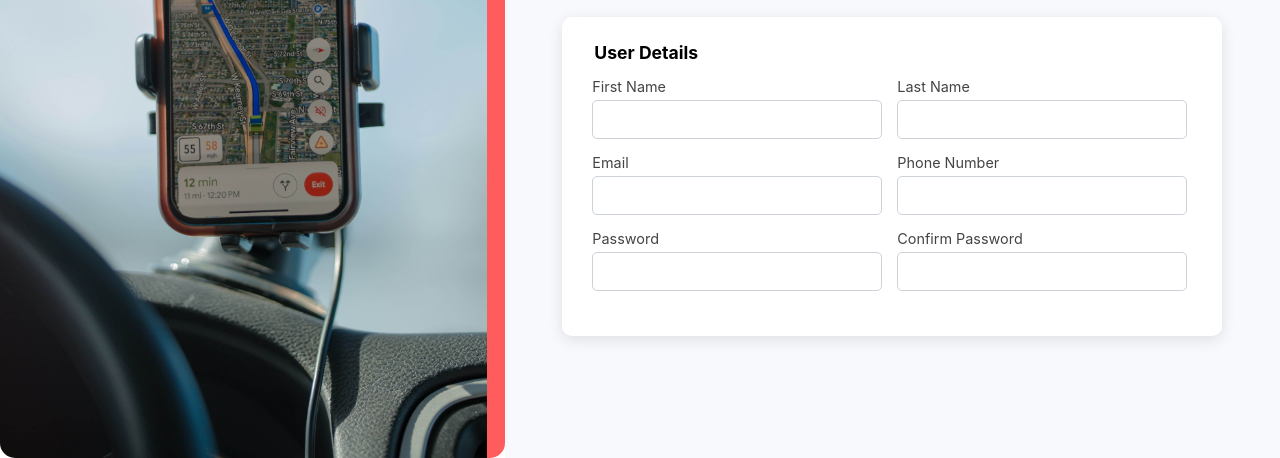
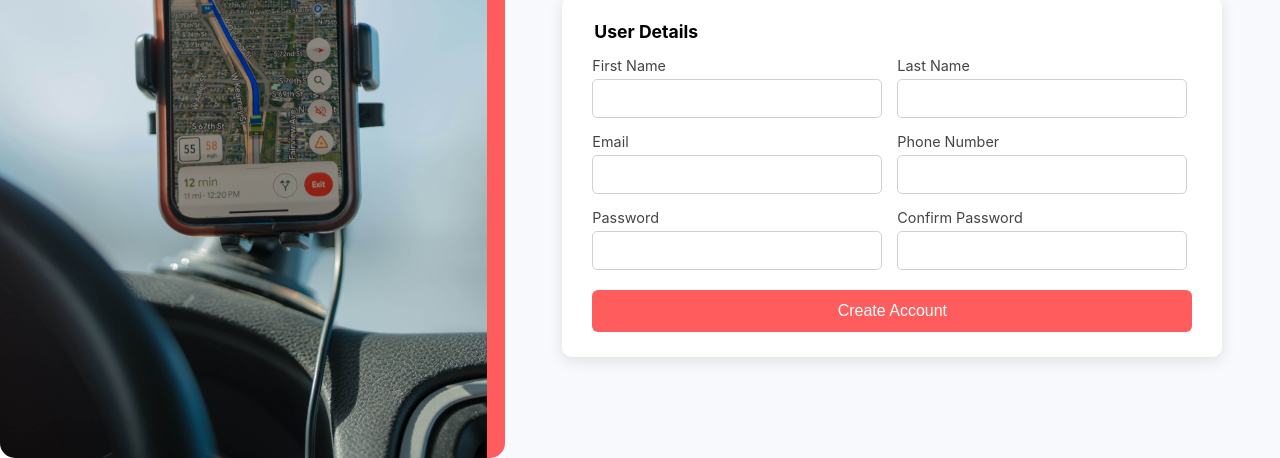
Before and after one commit to dpt-hub/sign-up-form, a plain HTML site: page index.html in a window 1280 px wide. Shown: the part 342-800 px from the top of the page. Drawn offline with Linux system fonts and the light colour scheme; a web font is replaced by a local one.

Commit message:
added the form submit button

```diff
--- a/index.html
+++ b/index.html
@@ -46,6 +46,7 @@
                     <input type="password" id="confirm_password" name="confirm_password">
                 </label>
             </fieldset>
+            <button type="submit" class="btn">Create Account</button>
         </form>
     </div>
 </body>
```
